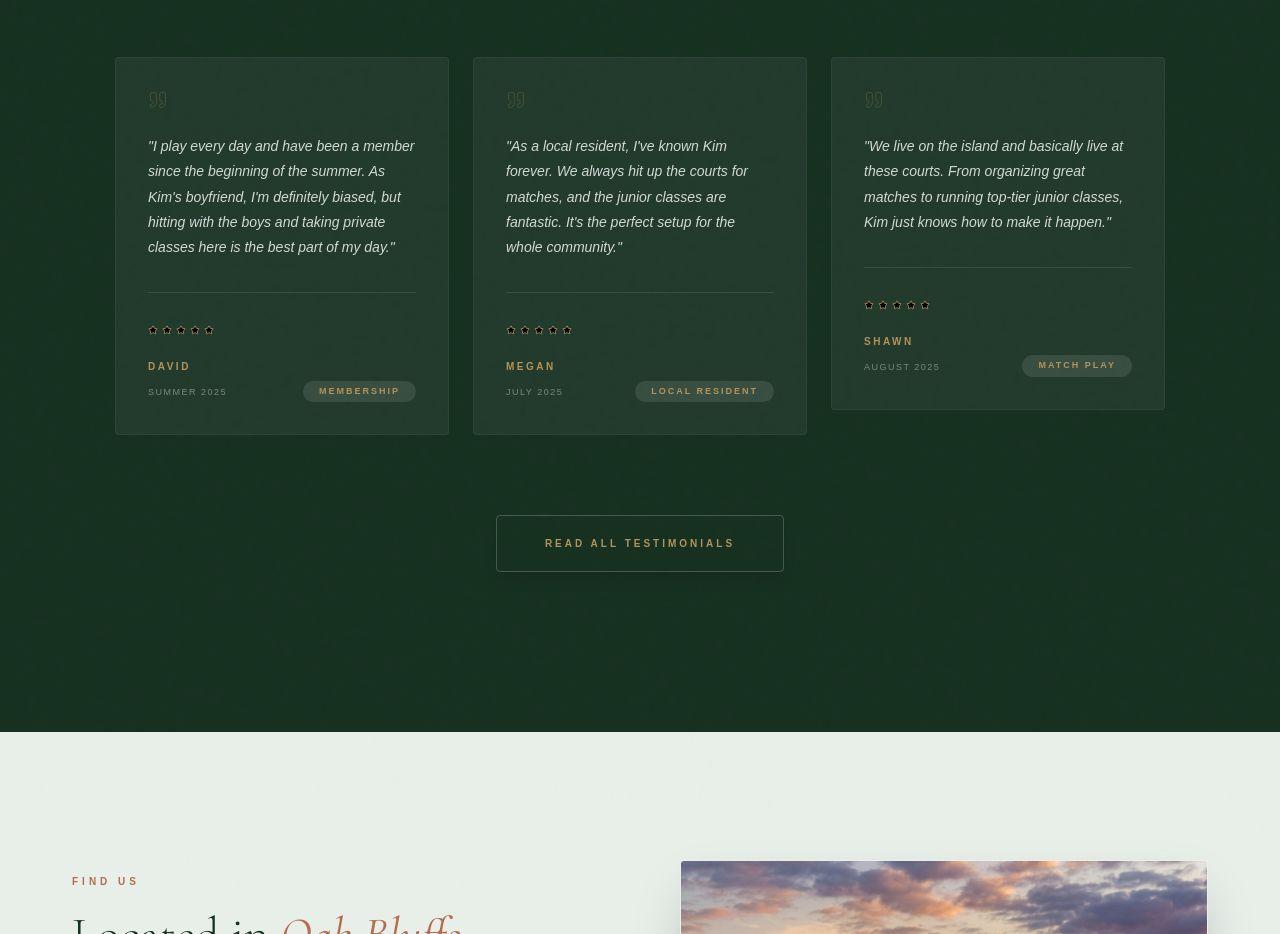
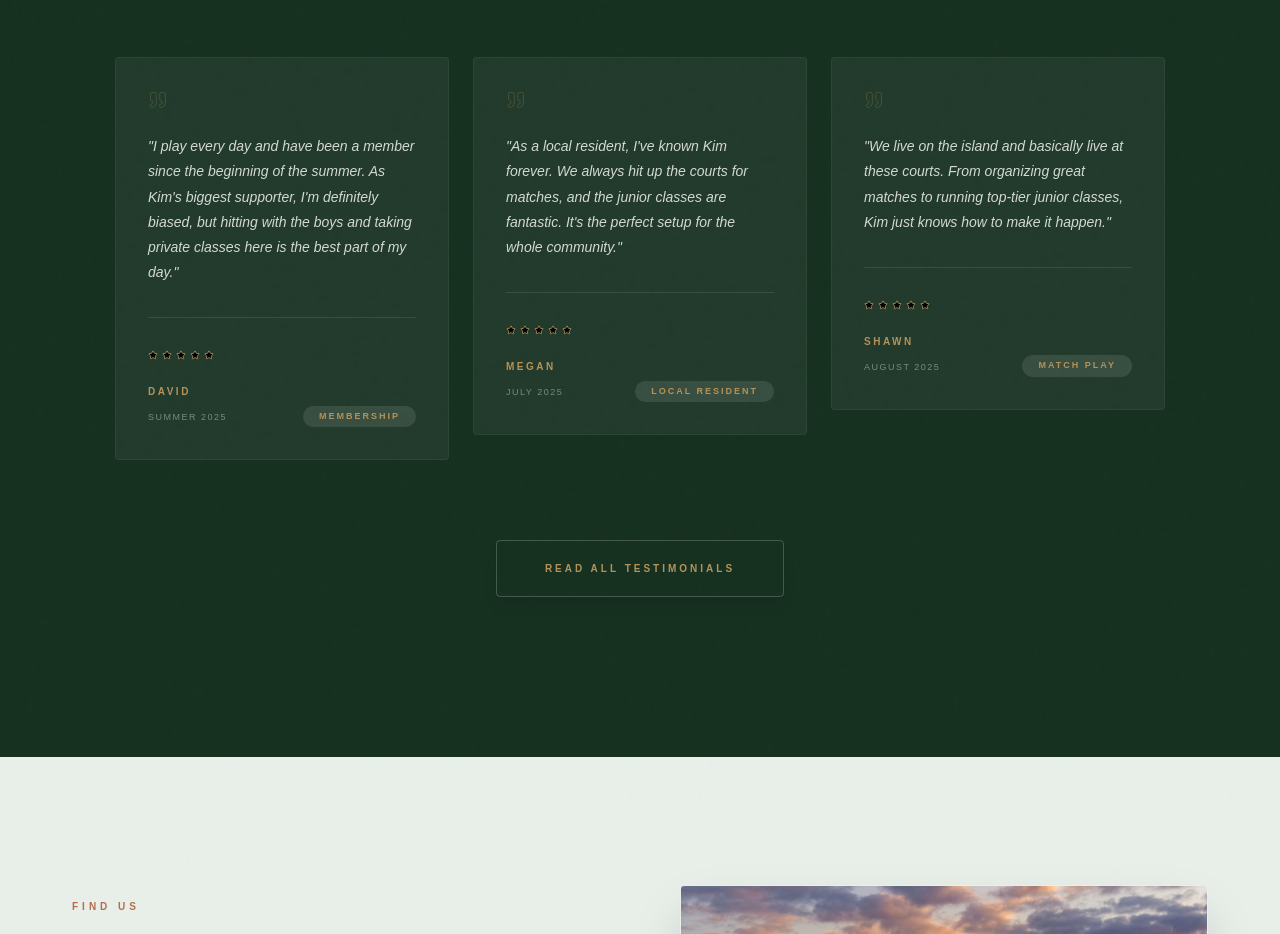
Before and after one commit to moneyladder911/islandinntennis, a React (Vite) app: page / in a window 1280 px wide. Shown: the part 5120-6054 px from the top of the page. Built offline with nearby package versions, Linux system fonts and the light colour scheme.

Commit message:
Update David's review to 'biggest supporter'

```diff
--- a/src/components/Reviews.tsx
+++ b/src/components/Reviews.tsx
@@ -8,7 +8,7 @@ interface ReviewsProps {
 }
 
 const reviewsData = [
-  { text: "I play every day and have been a member since the beginning of the summer. As Kim's boyfriend, I'm definitely biased, but hitting with the boys and taking private classes here is the best part of my day.", author: "DAVID", date: "Summer 2025", tag: "MEMBERSHIP", stars: 5 },
+  { text: "I play every day and have been a member since the beginning of the summer. As Kim's biggest supporter, I'm definitely biased, but hitting with the boys and taking private classes here is the best part of my day.", author: "DAVID", date: "Summer 2025", tag: "MEMBERSHIP", stars: 5 },
   { text: "As a local resident, I've known Kim forever. We always hit up the courts for matches, and the junior classes are fantastic. It's the perfect setup for the whole community.", author: "MEGAN", date: "July 2025", tag: "LOCAL RESIDENT", stars: 5 },
   { text: "We live on the island and basically live at these courts. From organizing great matches to running top-tier junior classes, Kim just knows how to make it happen.", author: "SHAWN", date: "August 2025", tag: "MATCH PLAY", stars: 5 },
   { text: "Being a resident means we get to enjoy this spot constantly. The match play is always competitive but fun, and the junior classes have been amazing for the kids.", author: "PAULA", date: "August 2025", tag: "ISLAND RESIDENT", stars: 5 },
```
